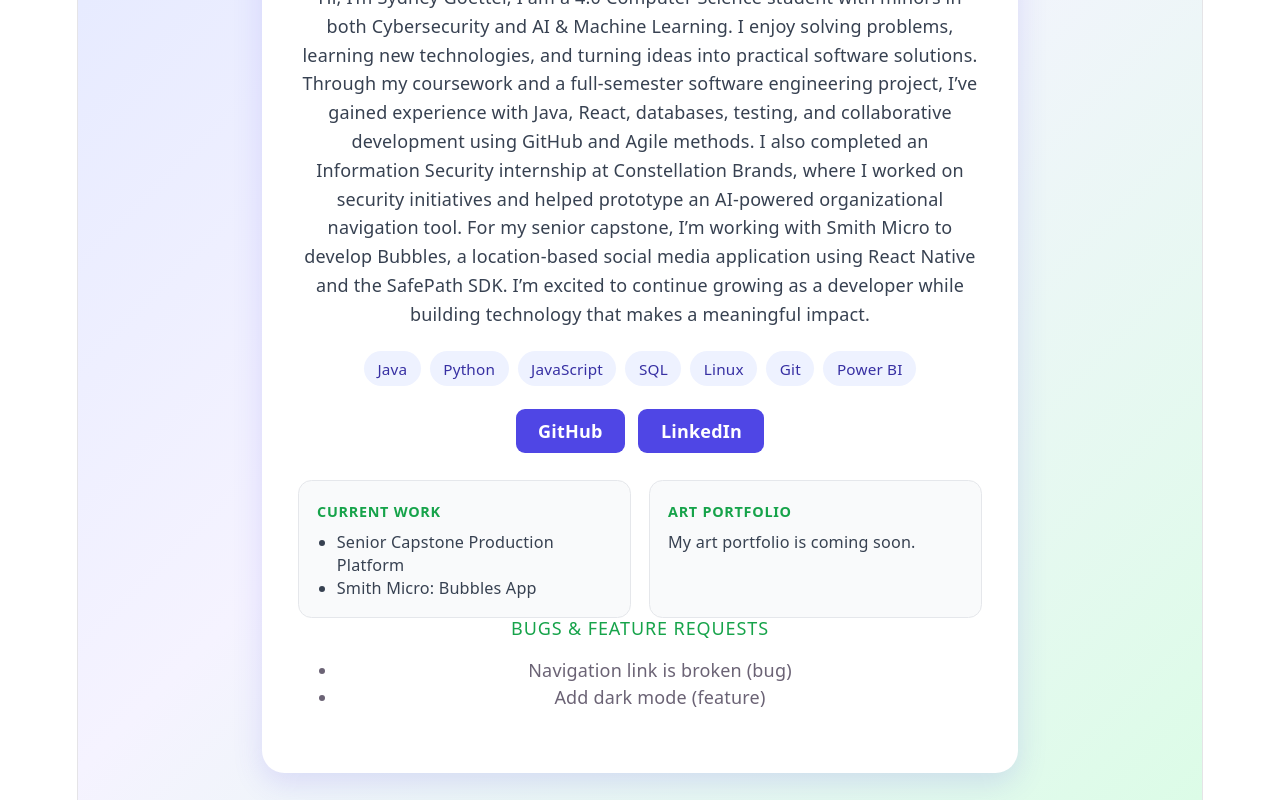
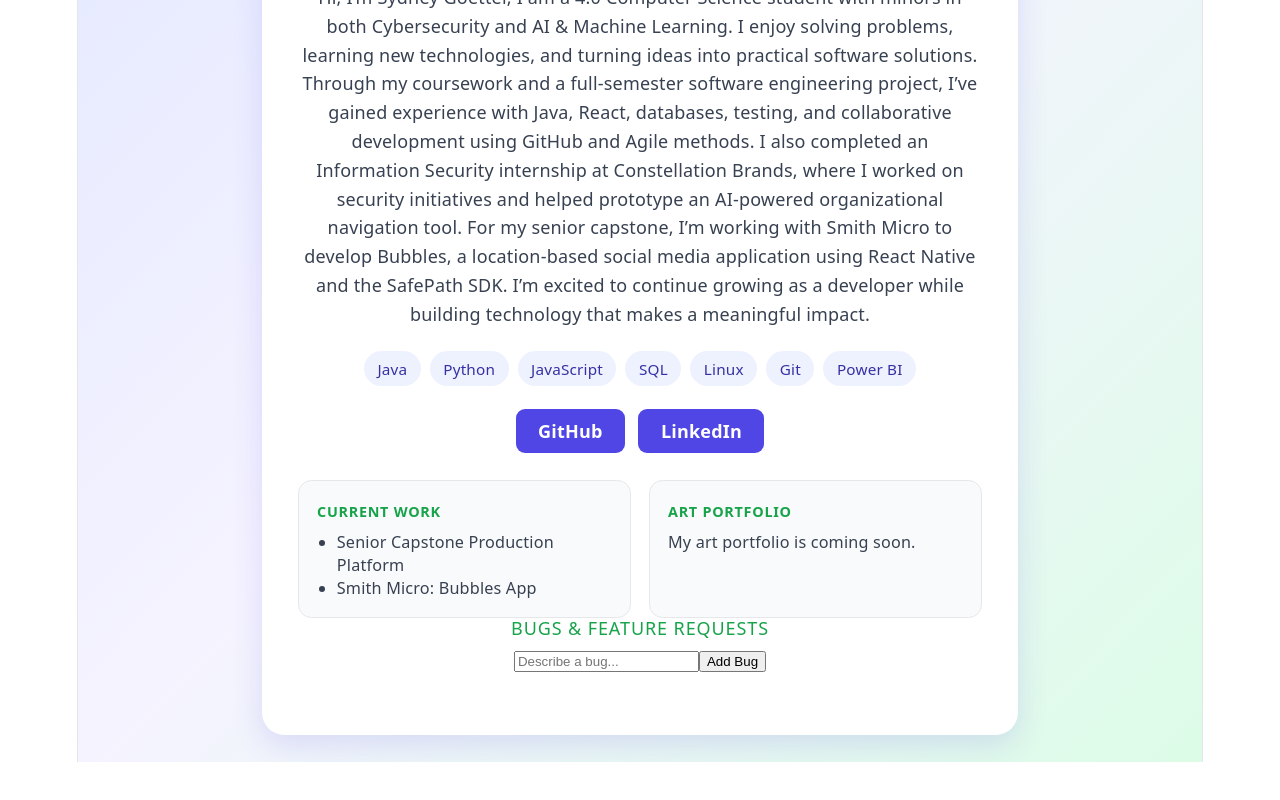
Before and after one commit to SydGrace06/my-platform, a React (Vite) app in the folder frontend/: page / in a window 1280 px wide. Shown: the part 380-1180 px from the top of the page. After the commit the page ends 1142 px from the top, so only its background shows below. Built offline with nearby package versions, Linux system fonts and the light colour scheme.

Commit message:
Input feature for adding a new bug and added Priority type to Report

```diff
--- a/frontend/src/App.tsx
+++ b/frontend/src/App.tsx
@@ -1,4 +1,5 @@
 import './App.css'
+import { useState } from 'react'
 
 type LinkItem = {
   label: string
@@ -47,22 +48,42 @@ function getInitials(fullName: string): string {
 
 type ReportKind = 'bug' | 'feature'
 
+type Priority = 'new' | 'urgent' | 'high' | 'medium' | 'low'
+
 type Report = {
   id: string
   text: string
   kind: ReportKind
+  priority: Priority
 }
 
 function App() {
+  const [reports, setReports] = useState<Report[]>([]) // React created these methods (setReports and setNewReportText) for us
+  const [newReportText, setNewReportText] = useState('')
+
+  function addReport() {
+    const text = newReportText.trim()
+    if (text.length === 0) return
+    const newReport: Report = {
+      id: crypto.randomUUID(),
+      text: text,
+      kind: 'bug',
+      priority: 'new',
+    }
+    setReports([...reports, newReport])
+    setNewReportText('')
+  }
+
   const sampleReport: Report = {
     id: '1',
     text: 'Navigation link is broken',
     kind: 'bug',
+    priority: 'new',
   };
 
   const initialReports: Report[] = [
-    { id: '1', text: 'Navigation link is broken', kind: 'bug' },
-    { id: '2', text: 'Add dark mode', kind: 'feature' },
+    { id: '1', text: 'Navigation link is broken', kind: 'bug', priority: 'new' },
+    { id: '2', text: 'Add dark mode', kind: 'feature', priority: 'new' },
   ]
 
   return (
@@ -112,11 +133,21 @@ function App() {
         </div>
         <section className="report-board">
           <h2>Bugs & Feature Requests</h2>
+          <input
+            type="text"
+            value={newReportText}
+            onChange={(event) => setNewReportText(event.target.value)}
+            placeholder="Describe a bug..."
+            aria-label="New bug report"
+          />
+          <button type="button" onClick={addReport}>
+            Add Bug
+          </button>
           <ul>
-            {initialReports.map((report) => (
-              <li key={report.id}>
-                {report.text} ({report.kind})
-              </li>
+            {reports.map((report) => (
+            <li key={report.id}>
+              {report.text} ({report.kind}, {report.priority})
+            </li>
             ))}
           </ul>
         </section>
```
